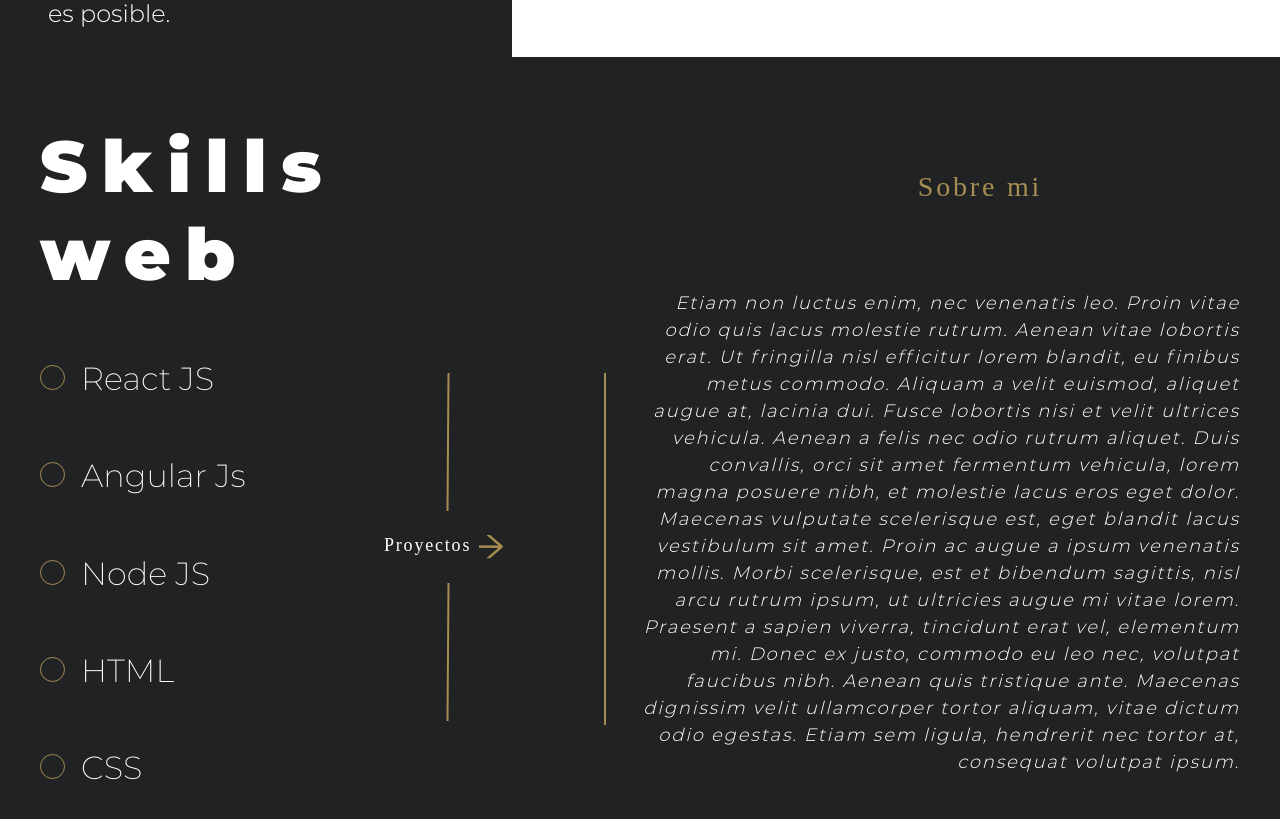
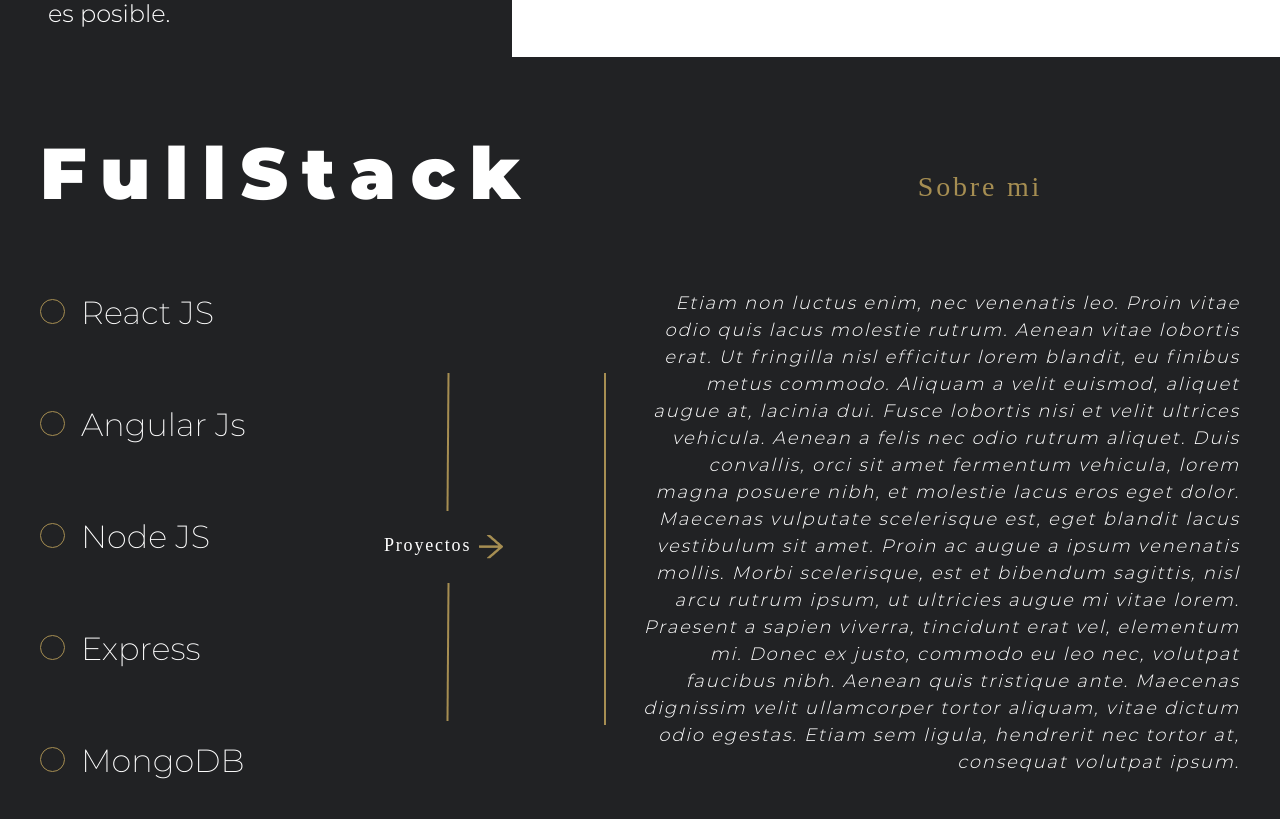
Before and after one commit to Franklingp/portafolioReact, a React (Create React App) app: page / in a window 1280 px wide. Shown: the part 743-1562 px from the top of the page. Built offline with nearby package versions, Linux system fonts and the light colour scheme; no server answers; a web font is replaced by a local one.

Commit message:
Se ha cambiado un poco la informacion de about

```diff
--- a/src/pages/About.js
+++ b/src/pages/About.js
@@ -9,7 +9,7 @@
     <section className="contenido about">
         <section className="about-izq">
             <div className="left-block">
-                 <h2 className="title-list text-black title-about">Skills <br/> web</h2> {/*title-list */}
+                 <h2 className="title-list text-black title-about">FullStack </h2>
 
                 <div>
                     <div className="circle"></div>
@@ -26,11 +26,11 @@
                 </div>
                 <div>
                     <div className="circle"></div>
-                    <span className="skill text-extra-ligth">HTML</span>
+                    <span className="skill text-extra-ligth">Express</span>
                 </div>
                 <div>
                     <div className="circle"></div>
-                    <span className="skill text-extra-ligth">CSS</span>
+                    <span className="skill text-extra-ligth">MongoDB</span>
                 </div>
             </div>
             <div className="rigth-block">
```
